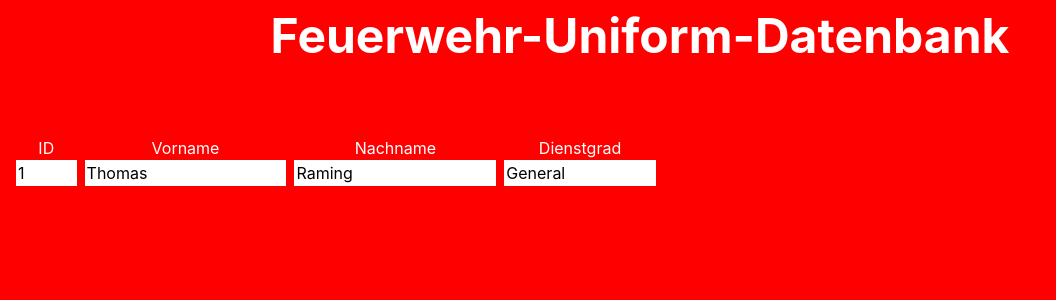
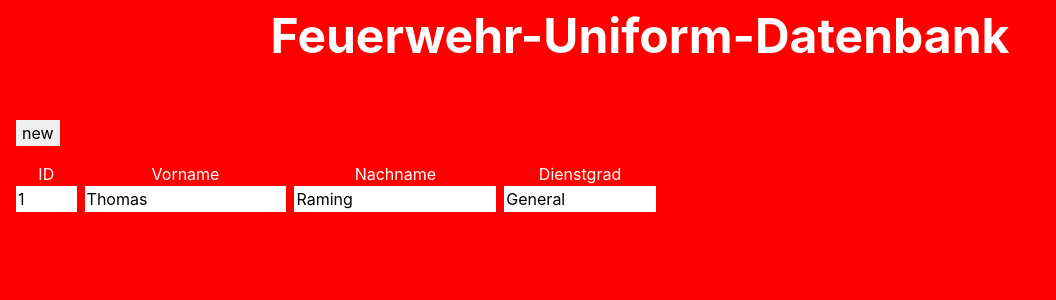
Before and after one commit to StefanBartl/tom-ff-uniformen, a React (Create React App) app: page / in a window 1280 px wide. Shown: the top 300 px of the page, without its empty margins (0-1056 px from the left). Built offline with nearby package versions, Linux system fonts and the light colour scheme; a web font is replaced by a local one.

Commit message:
new button + empty formfield

```diff
--- a/src/components/Form.css
+++ b/src/components/Form.css
@@ -1,6 +1,5 @@
 /* ? form div-wrapper */
 .form-div {
-    margin-top: 3rem;
 }
 
 /* ? data form */
--- a/src/components/Overview.css
+++ b/src/components/Overview.css
@@ -13,3 +13,14 @@
     text-align: center;
     font-size: 3rem;
   }
+
+.mainBtn{
+    display: flex;
+    margin-top: 3rem;
+    padding-left: 1rem;
+    padding-right: 1rem;
+}
+
+  .newBtn {
+
+}
--- a/src/components/Overview.js
+++ b/src/components/Overview.js
@@ -7,7 +7,7 @@ export default function Overview() {
   const [ formData, setFormData ] =  useState(
     [
       {
-        id: 1, firstName: 'Thomas',lastName: 'Raming', position: 'General',
+        id: 1, firstName: 'Thomas', lastName: 'Raming', position: 'General',
      },
     ]
     );
@@ -24,9 +24,29 @@ export default function Overview() {
                 setFormData(newArray);
     };
 
+        function handleNew (event) {
+        event.preventDefault();
+              let newArray = [];
+              for(let x = 0; x < formData.length; x++){
+                // push old array elements in new array
+                newArray.push(formData[x]);
+              };
+                // create new empty element
+                let newElement =       {
+                  id: newArray.length + 1, firstName: '', lastName: '', position: '',
+               };
+               newArray.push(newElement);
+              setFormData(newArray);
+        };
+
     return (
     <div className="Overview">
         <h1 className="ov-main-title">Feuerwehr-Uniform-Datenbank</h1>
+
+        <div className='mainBtn'>
+            <button type='submit' name='new' id={`new`}className='newBtn formFields' onClick={handleNew}>new</button>
+        </div>
+
         { formData.map(e =>
             <Form
                key={e.id}  id={e.id} firstName={e.firstName} lastName={e.lastName}  position={e.position} handleChange={handleChange}
```
